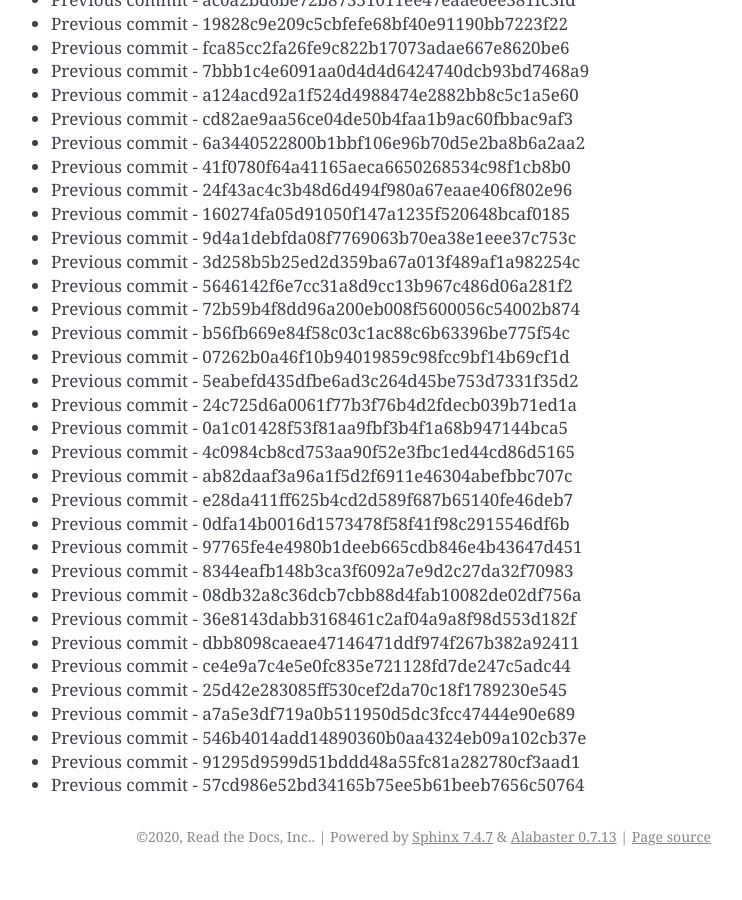
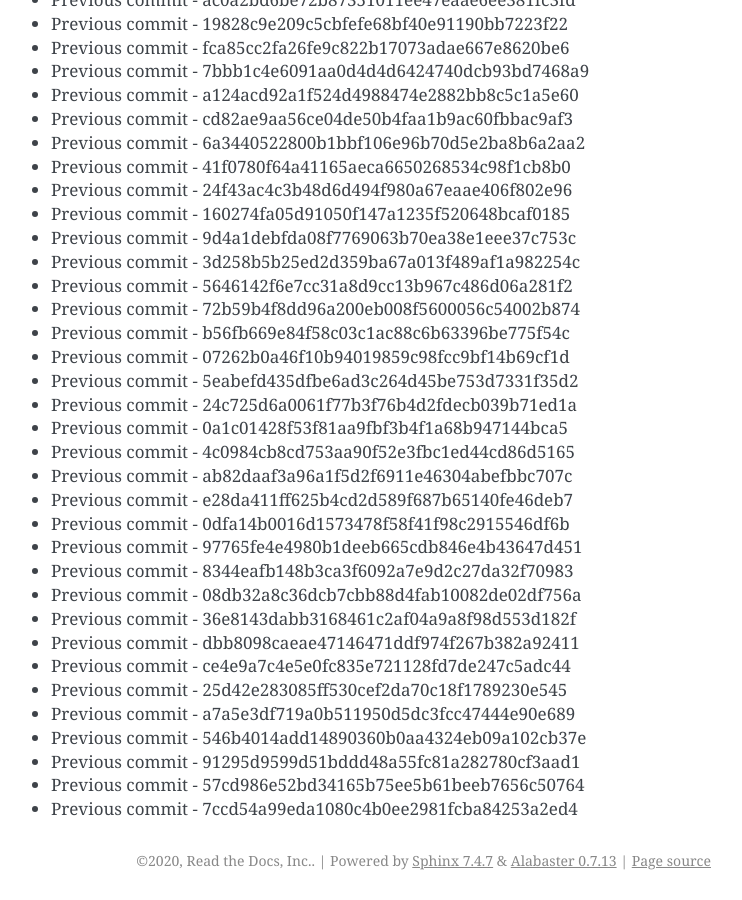
Before and after one commit to readthedocs/rtd-git-stresstest, a Sphinx documentation site: the page built from docs/updates.rst, in a window 1280 px wide and 900 px high, scrolled down 76163 px. Shown: the whole window, without its empty margins (399-1141 px from the left). Built offline with Sphinx 7.4.7, drawn with Linux system fonts in a browser that asks for light colours; before the commit the page ends 77039 px from its top, so only the background shows below that.

Commit message:
Generating commit from previous: 7ccd54a99eda1080c4b0ee2981fcba84253a2ed4

```diff
--- a/docs/updates.rst
+++ b/docs/updates.rst
@@ -3232,3 +3232,4 @@ It can be tested for any performance characteristics.
 * Previous commit - 546b4014add14890360b0aa4324eb09a102cb37e
 * Previous commit - 91295d9599d51bddd48a55fc81a282780cf3aad1
 * Previous commit - 57cd986e52bd34165b75ee5b61beeb7656c50764
+* Previous commit - 7ccd54a99eda1080c4b0ee2981fcba84253a2ed4
```
